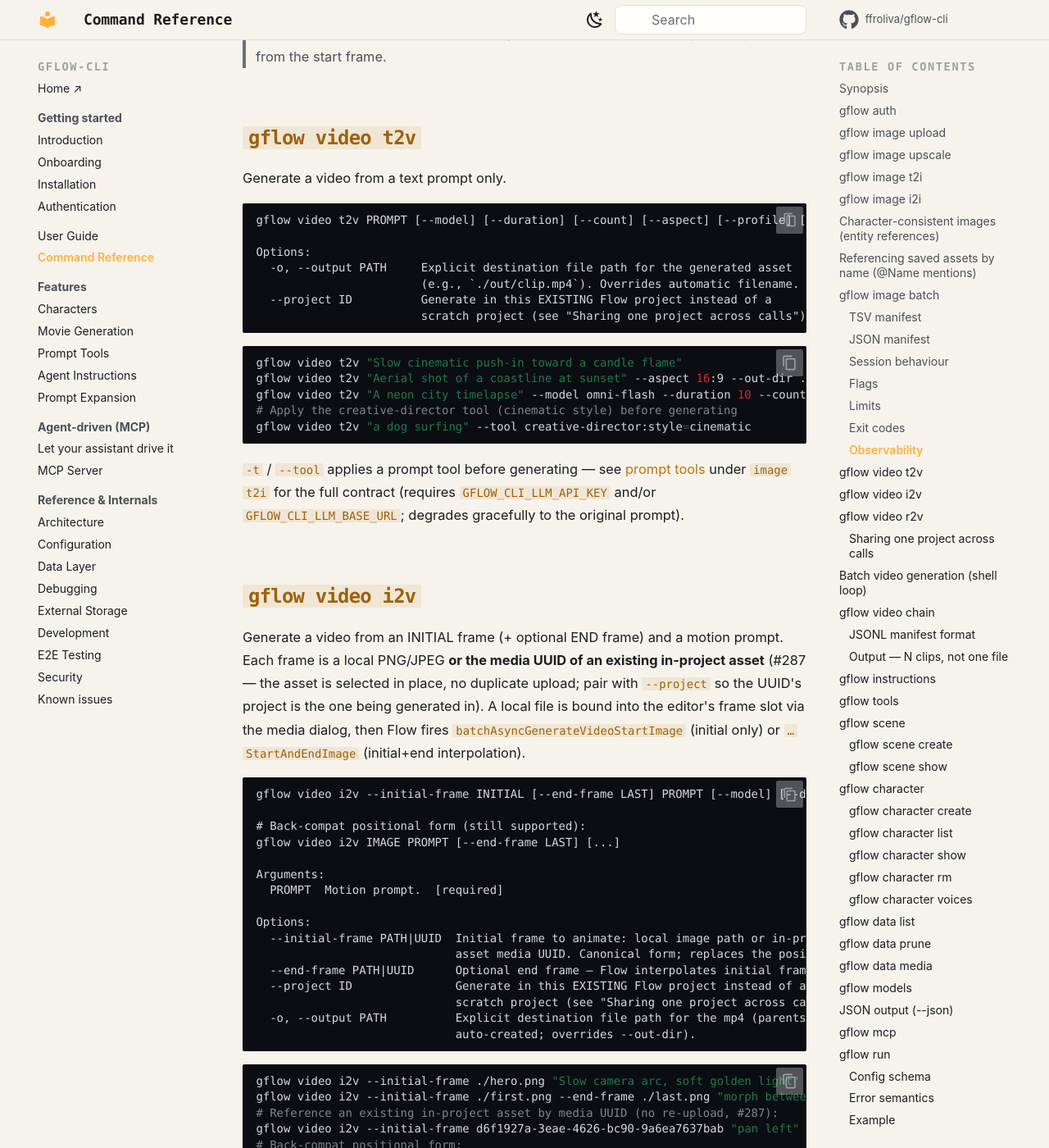
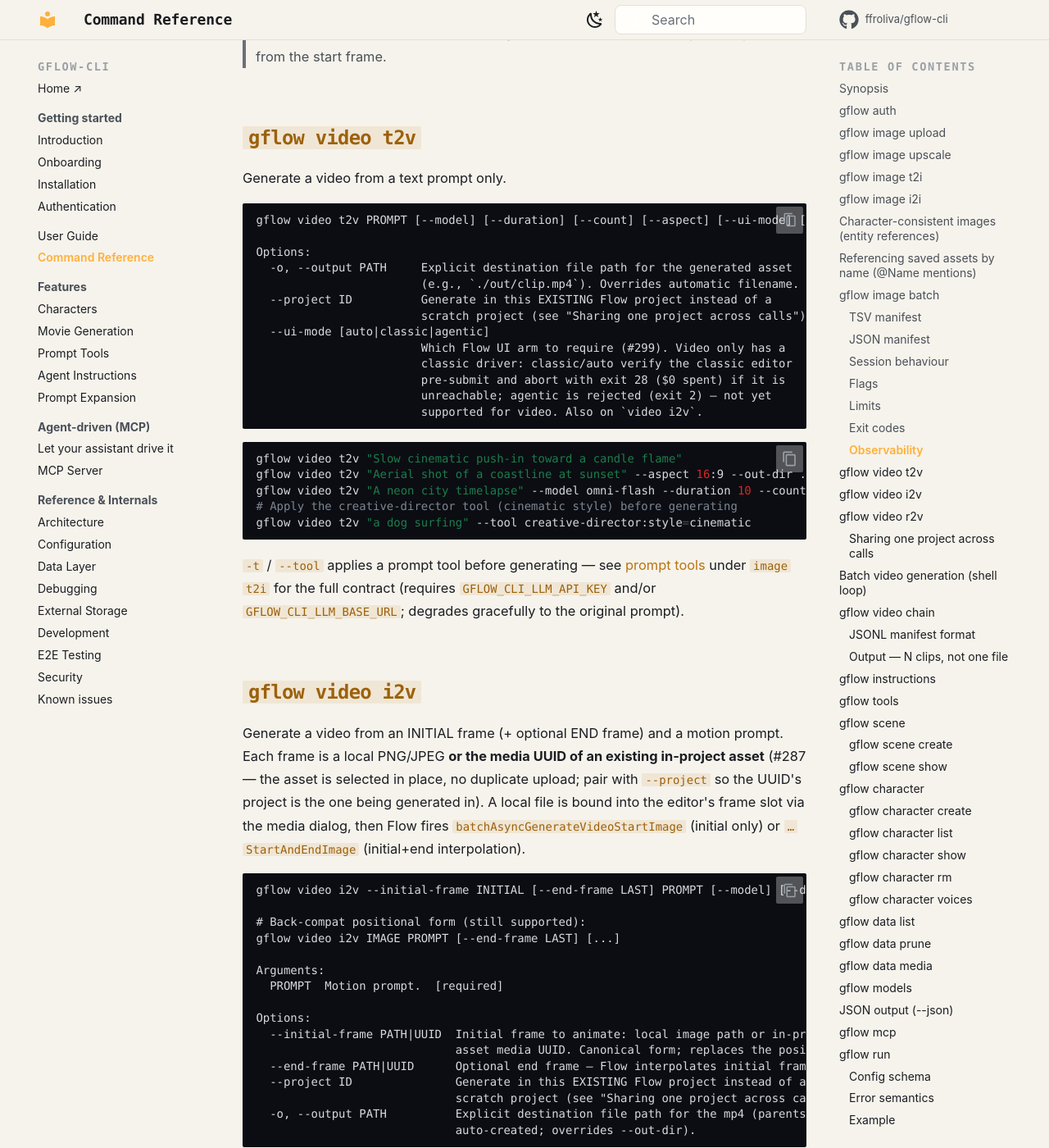
Before and after one commit to ffroliva/gflow-cli, an MkDocs documentation site: the page built from website/docs/USAGE.md, in a window 1280 px wide and 1400 px high, scrolled down 13678 px. Shown: the whole window at 82% size. Built offline with MkDocs 1.6.1 and Material for MkDocs 9.7.7, drawn with Linux system fonts in a browser that asks for light colours; comment, search, counter and statistics services are not loaded; some of the changed text lies outside the part shown.

Commit message:
docs(website): regenerate the CONFIGURATION/USAGE mirrors (#299 CI gate)

````diff
--- a/website/docs/USAGE.md
+++ b/website/docs/USAGE.md
@@ -523,13 +523,19 @@
 Generate a video from a text prompt only.
 
 ```text
-gflow video t2v PROMPT [--model] [--duration] [--count] [--aspect] [--profile] [-t/--tool] [--project] [--out-dir] [-o/--output]
+gflow video t2v PROMPT [--model] [--duration] [--count] [--aspect] [--ui-mode] [--profile] [-t/--tool] [--project] [--out-dir] [-o/--output]
 
 Options:
   -o, --output PATH     Explicit destination file path for the generated asset
                         (e.g., `./out/clip.mp4`). Overrides automatic filename.
   --project ID          Generate in this EXISTING Flow project instead of a
                         scratch project (see "Sharing one project across calls").
+  --ui-mode [auto|classic|agentic]
+                        Which Flow UI arm to require (#299). Video only has a
+                        classic driver: classic/auto verify the classic editor
+                        pre-submit and abort with exit 28 ($0 spent) if it is
+                        unreachable; agentic is rejected (exit 2) — not yet
+                        supported for video. Also on `video i2v`.
 ```
 
 ```bash
@@ -555,7 +561,7 @@
 (initial+end interpolation).
 
 ```text
-gflow video i2v --initial-frame INITIAL [--end-frame LAST] PROMPT [--model] [--duration] [--count] [--aspect] [...]
+gflow video i2v --initial-frame INITIAL [--end-frame LAST] PROMPT [--model] [--duration] [--count] [--aspect] [--ui-mode] [...]
 
 # Back-compat positional form (still supported):
 gflow video i2v IMAGE PROMPT [--end-frame LAST] [...]
@@ -1357,7 +1363,7 @@
 | `25` | `FlowAgentUiError`    | The profile is on Flow's Agentic UI cohort and the classic media panel is unrecoverable for this operation | Rare since v0.38.0 (#332): the mode controller reliably recovers agentic→classic, so first retry with `--ui-mode classic`; if it persists, see KNOWN_ISSUES on the agentic cohort |
 | `26` | `MediaAttributionError` | Generated media could not be reliably attributed to this request (issue #281) | Re-run; a dedicated project with fewer pre-existing assets avoids the ambiguity |
 | `27` | `MediaUploadRejectedError` | Flow's upload endpoint refused the input file (`uploadImage` 4xx, issue #287) | Re-encode the image (`ffmpeg -q:v 2 -map_metadata -1`), or reference the asset by its media UUID |
-| `28` | `UiModeUnavailableError` | The Flow UI arm this command required (`GFLOW_CLI_UI_MODE`, or inferred — `-i` forces agentic) couldn't be reached after a switch attempt; aborted before submitting — no credits spent (issue #299) | Retry (the cohort flaps per load); try another `--profile`; or relax `GFLOW_CLI_UI_MODE` |
+| `28` | `UiModeUnavailableError` | The Flow UI arm this command required (`--ui-mode`/`GFLOW_CLI_UI_MODE`; `-i` forces agentic for images; **video always requires classic** — no agentic video driver exists) couldn't be reached after a switch attempt; aborted before submitting — no credits spent (issue #299) | Retry (the cohort flaps per load); try another `--profile`; for images you can also relax `GFLOW_CLI_UI_MODE` — for video there is nothing to relax |
 | `29` | `MentionIndexUnavailableError` | An `@mention` was present but the catalog source needed to resolve it (character entities or media assets) failed to load — distinct from an empty index, which is not an error | Check network connectivity (character source) or `GFLOW_CLI_DB_PATH` / filesystem permissions (media source), then retry |
 | `30` | `QueueSchemaError`    | A `gflow serve`/MCP worker-queue task payload has an unrecognized `schema_version` or fails validation against the typed request DTOs | Usually means gflow-cli was downgraded after a newer version enqueued the task, or the payload was hand-edited; re-enqueue with a compatible version |
 | `31` | `FlowAppError`        | Flow's web app hit a client-side exception (its error-boundary page rendered instead of the editor) — a transient Flow crash, not a gflow bug | Retry shortly; if it persists, Flow itself is degraded — wait and retry later |
````
Also changed, not shown: website/docs/CONFIGURATION.md (+1 -0 lines).
